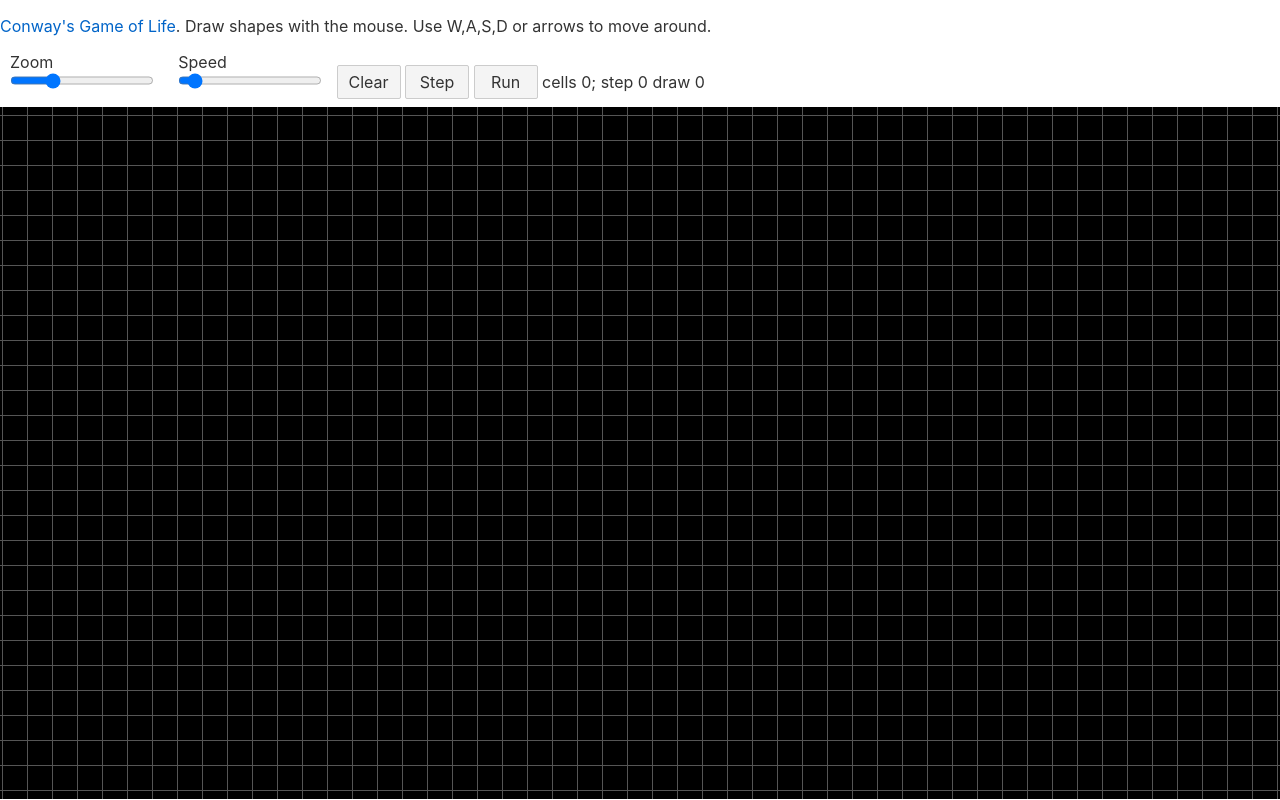
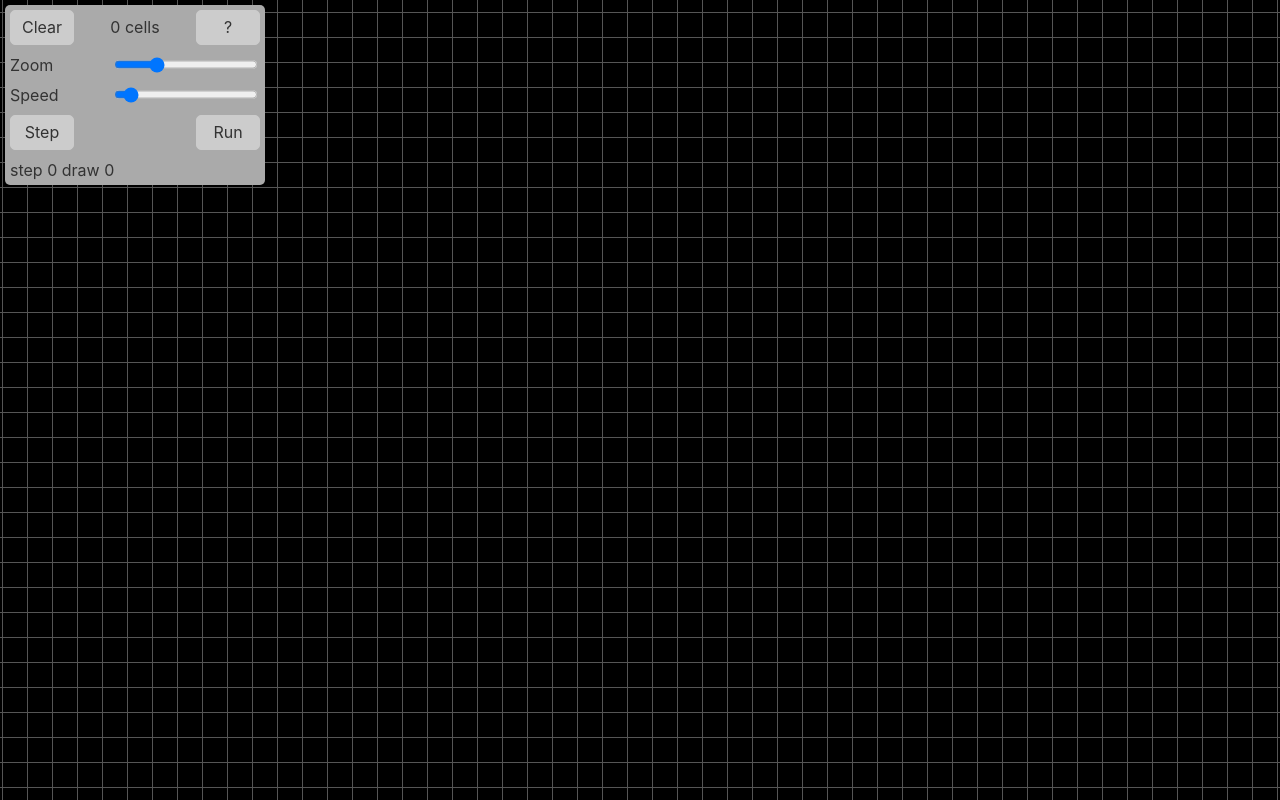
Before and after one commit to gereleth/game-of-life, a Svelte app: page / in a window 1280 px wide. Built offline with nearby package versions, Linux system fonts and the light colour scheme.

Commit message:
Restyle UI to take less space

```diff
--- a/public/global.css
+++ b/public/global.css
@@ -33,7 +33,7 @@ input, button, select, textarea {
     font-family: inherit;
     font-size: inherit;
     padding: 0.4em;
-    margin: 0 0 0.5em 0;
+    /* margin: 0 0 0.5em 0; */
     box-sizing: border-box;
     border: 1px solid #ccc;
     border-radius: 2px;
--- a/src/App.svelte
+++ b/src/App.svelte
@@ -20,6 +20,7 @@
     let running = false;
     let drawing = false;
     let drawAlive = true;
+    let helpVisible = false;
 
     let mouseX, mouseY;
     let numCells=0;
@@ -327,34 +328,39 @@
 </script>
 
 <svelte:window on:keydown={onKeyDown} on:resize={onResize}/>
-<div class="container">
 <div class="controls">
-        <p>
-            <a href="https://en.wikipedia.org/wiki/Conway%27s_Game_of_Life">Conway's Game of Life</a>. Draw shapes with the mouse. Use W,A,S,D or arrows to move around.
-        </p>
-        <div class="control">
+    <div class="row">
+        <button on:click={clear}>Clear</button>
+        {numCells} cells
+        <button type="button" name="help" on:click={()=>helpVisible=!helpVisible}>?</button>
+    </div>
+    <div class="row">
         <label for="cellSize">Zoom</label>
         <input id="cellSize" type="range" min="1" max="100" step="1" bind:value={cellSize} />
     </div>
-        <div class="control">
+    <div class="row">
         <label for="speed">Speed</label>
         <input id="speed" type="range" min="5" max="500" step="1" bind:value={speed} />
     </div>
-
-        <button on:click={clear}>
-            Clear
-        </button>
+    <div class="row">
         <button on:click={step} disabled={running}>
             Step
         </button>
         <button on:click={running ? stop : run}>
             {running ? 'Stop' : 'Run'}
         </button>
-        cells {numCells}; step {stepTime} draw {drawTime}
     </div>
-    <div class="canvas"
-         bind:clientWidth={canvasWidth}
-         bind:clientHeight={canvasHeight}>
+    <div class="row">
+        step {stepTime} draw {drawTime}
+    </div>
+    {#if helpVisible}
+    <ul>
+        <li><a href="https://en.wikipedia.org/wiki/Conway%27s_Game_of_Life">Conway's Game of Life</a>.</li>
+        <li>Draw shapes with the mouse. </li>
+        <li>Use W,A,S,D or arrows to move around.</li>
+    </ul>
+    {/if}
+</div>
 <canvas id="gridCanvas"
                 class="gridCanvas"
                 bind:this={canvas}
@@ -363,28 +369,32 @@
                 on:mousemove={handleMouseMove}
                 on:wheel={zoom}
                 ></canvas>
-    </div>
-</div>
+
 <style>
-    div.container {
-        display:grid;
-        grid-template-rows: auto 1fr;
-        height:100%;
-    }
     div.controls {
-        grid-row: 1;
-    }
-    div.canvas {
-        grid-row:2;
+        display:flex;
+        flex-direction:column;
+        position:absolute;
+        top: 5px;
+        left: 5px;
+        width:250px;
+        padding: 0 5px;
+        background:#aaa;
+        border-radius: 5px;
     }
    canvas {
       display: block;
    }
     button {
         width: 4em;
+        border-radius:5px;
+        background:#ccc;
     }
-    div.control {
-        display: inline-block;
-        padding: 0 10px;
+    div.row {
+        display:flex;
+        flex-direction:row;
+        justify-content: space-between;
+        align-items:center;
+        padding: 5px 0;
     }
 </style>
```
Lines whose indentation alone changed are shown as unchanged.
